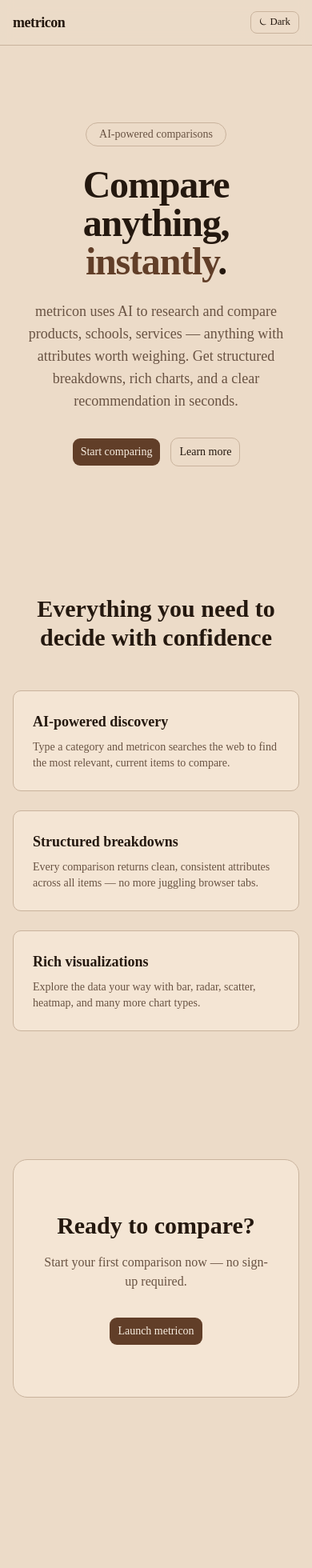
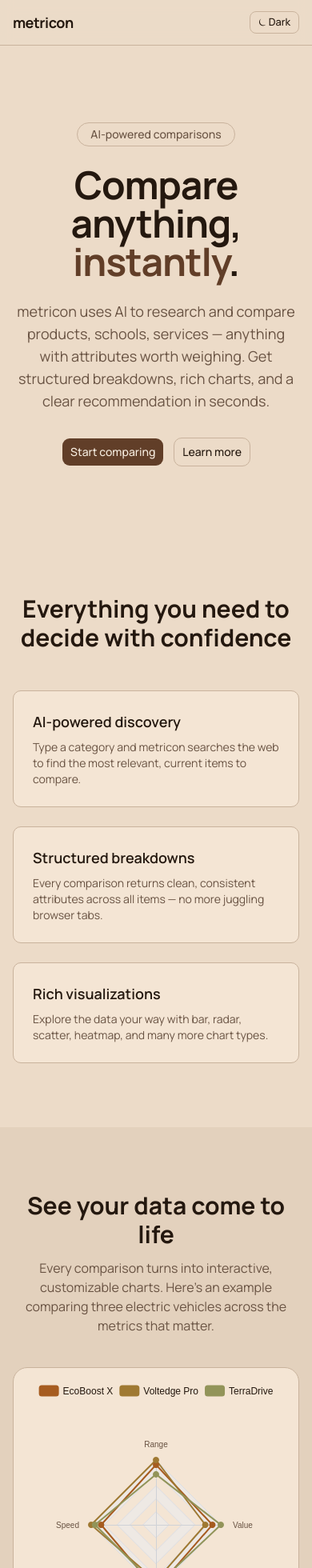
Before and after one commit to brimatt16219/metricon, a Next.js app in the folder frontend/: page / in a window 390 px wide. Shown: the top 1960 px of the page at 80% size. Before the commit the page ends 1827 px from the top, so only its background shows below. Built offline with nearby package versions, Linux system fonts and the light colour scheme.

Commit message:
feat: UI polish: Manrope font, landing showcase with layered bands, chart hover/axis fixes

```diff
--- a/frontend/src/app/layout.tsx
+++ b/frontend/src/app/layout.tsx
@@ -1,11 +1,11 @@
 import type { Metadata } from "next";
-import { Geist, Geist_Mono } from "next/font/google";
+import { Manrope, Geist_Mono } from "next/font/google";
 import "./globals.css";
 import { ThemeProvider } from "@/components/ThemeProvider";
 import { Navbar } from "@/components/Navbar";
 
-const geistSans = Geist({
-  variable: "--font-geist-sans",
+const manrope = Manrope({
+  variable: "--font-sans",
   subsets: ["latin"],
 });
 
@@ -27,7 +27,7 @@ export default function RootLayout({
   return (
     <html
       lang="en"
-      className={`${geistSans.variable} ${geistMono.variable} h-full antialiased`}
+      className={`${manrope.variable} ${geistMono.variable} h-full antialiased`}
       suppressHydrationWarning
     >
       <body className="min-h-full flex flex-col">
--- a/frontend/src/app/page.tsx
+++ b/frontend/src/app/page.tsx
@@ -1,5 +1,6 @@
 import Link from "next/link";
 import { Button } from "@/components/ui/button";
+import { LandingChart } from "@/components/LandingChart";
 
 export default function LandingPage() {
   return (
@@ -56,8 +57,25 @@ export default function LandingPage() {
         </div>
       </section>
 
-      {/* CTA */}
-      <section className="max-w-5xl mx-auto px-4 py-20">
+      {/* Showcase — layered band */}
+      <section className="bg-muted py-20">
+        <div className="max-w-5xl mx-auto px-4">
+          <h2 className="text-3xl font-bold text-center mb-3">
+            See your data come to life
+          </h2>
+          <p className="text-muted-foreground text-center mb-10 max-w-2xl mx-auto">
+            Every comparison turns into interactive, customizable charts. Here&apos;s an
+            example comparing three electric vehicles across the metrics that matter.
+          </p>
+          <div className="rounded-2xl border bg-card p-4 sm:p-6">
+            <LandingChart />
+          </div>
+        </div>
+      </section>
+
+      {/* CTA — layered band */}
+      <section className="bg-secondary py-20">
+        <div className="max-w-5xl mx-auto px-4">
           <div className="rounded-2xl border bg-card px-8 py-16 text-center">
             <h2 className="text-3xl font-bold mb-4">Ready to compare?</h2>
             <p className="text-muted-foreground mb-8 max-w-xl mx-auto">
@@ -67,6 +85,7 @@ export default function LandingPage() {
               <Link href="/app">Launch metricon</Link>
             </Button>
           </div>
+        </div>
       </section>
     </main>
   );
--- a/frontend/src/components/ComparisonCharts.tsx
+++ b/frontend/src/components/ComparisonCharts.tsx
@@ -7,6 +7,7 @@ import { Button } from "@/components/ui/button";
 import {
   CHART_REGISTRY,
   DEFAULT_CHART_KEYS,
+  finalizeOption,
   type ChartContext,
   type ChartPalette,
 } from "@/components/charts/registry";
@@ -134,9 +135,9 @@ function ChartSlot({
         {usable ? (
           <ReactECharts
             key={chartKey}
-            option={def!.build(slotCtx)}
+            option={finalizeOption(def!.build(slotCtx))}
             opts={{ renderer: "svg" }}
-            style={{ height: 360 }}
+            style={{ height: 400 }}
             notMerge
           />
         ) : (
--- /dev/null
+++ b/frontend/src/components/LandingChart.tsx
@@ -0,0 +1,78 @@
+"use client";
+
+import dynamic from "next/dynamic";
+import { useEffect, useState } from "react";
+import {
+  CHART_REGISTRY,
+  finalizeOption,
+  type ChartContext,
+  type ChartPalette,
+} from "@/components/charts/registry";
+
+const ReactECharts = dynamic(() => import("echarts-for-react"), { ssr: false });
+
+// Hardcoded example comparison so the landing page shows a real, themed chart.
+const EXAMPLE_ITEMS = ["EcoBoost X", "Voltedge Pro", "TerraDrive"];
+const EXAMPLE_ATTRS = ["Range", "Speed", "Comfort", "Value"];
+const EXAMPLE_DATA = [
+  { name: "EcoBoost X", Range: 88, Speed: 72, Comfort: 90, Value: 80 },
+  { name: "Voltedge Pro", Range: 95, Speed: 85, Comfort: 78, Value: 70 },
+  { name: "TerraDrive", Range: 74, Speed: 80, Comfort: 85, Value: 92 },
+];
+
+function useChartPalette() {
+  const [palette, setPalette] = useState<ChartPalette | null>(null);
+
+  useEffect(() => {
+    const read = () => {
+      const root = getComputedStyle(document.documentElement);
+      const v = (name: string) => root.getPropertyValue(name).trim();
+      setPalette({
+        colors: [
+          v("--chart-1"),
+          v("--chart-2"),
+          v("--chart-3"),
+          v("--chart-4"),
+          v("--chart-5"),
+        ],
+        text: v("--foreground"),
+        axis: v("--muted-foreground"),
+      });
+    };
+
+    read();
+    const observer = new MutationObserver(read);
+    observer.observe(document.documentElement, {
+      attributes: true,
+      attributeFilter: ["class"],
+    });
+    return () => observer.disconnect();
+  }, []);
+
+  return palette;
+}
+
+export function LandingChart() {
+  const palette = useChartPalette();
+
+  if (!palette) return <div style={{ height: 360 }} />;
+
+  const ctx: ChartContext = {
+    items: EXAMPLE_ITEMS,
+    data: EXAMPLE_DATA,
+    numericalAttributes: EXAMPLE_ATTRS,
+    palette,
+    axes: {},
+  };
+
+  const def = CHART_REGISTRY.find((d) => d.key === "radar")!;
+
+  return (
+    <ReactECharts
+      option={finalizeOption(def.build(ctx))}
+      opts={{ renderer: "svg" }}
+      style={{ height: 360 }}
+      notMerge
+    />
+  );
+}
--- a/frontend/src/components/Navbar.tsx
+++ b/frontend/src/components/Navbar.tsx
@@ -1,10 +1,16 @@
+import Link from "next/link";
 import { ThemeToggle } from "@/components/ThemeToggle";
 
 export function Navbar() {
   return (
     <header className="w-full border-b bg-background/80 backdrop-blur-sm sticky top-0 z-50">
       <div className="max-w-5xl mx-auto px-4 h-14 flex items-center justify-between">
-        <span className="font-bold text-lg tracking-tight">metricon</span>
+        <Link
+          href="/"
+          className="font-bold text-lg tracking-tight hover:opacity-80 transition-opacity"
+        >
+          metricon
+        </Link>
         <ThemeToggle />
       </div>
     </header>
--- a/frontend/src/components/charts/registry.ts
+++ b/frontend/src/components/charts/registry.ts
@@ -38,7 +38,7 @@ const axis = (ctx: ChartContext, role: string, fallbackIndex: number) =>
 const base = (p: ChartPalette): EChartsOption => ({
   color: p.colors,
   textStyle: { color: p.text },
-  legend: { textStyle: { color: p.text }, type: "scroll" },
+  legend: { textStyle: { color: p.text }, type: "scroll", top: 0, left: "center" },
 });
 
 const axisStyle = (p: ChartPalette) => ({ color: p.axis, fontSize: 10 });
@@ -135,6 +135,7 @@ export const CHART_REGISTRY: ChartDef[] = [
       series: [
         {
           type: "radar",
+          emphasis: { disabled: true },
           data: ctx.items.map((item) => ({
             name: item,
             value: ctx.numericalAttributes.map((a) => val(ctx, item, a)),
@@ -157,9 +158,23 @@ export const CHART_REGISTRY: ChartDef[] = [
       return {
         ...base(ctx.palette),
         tooltip: { trigger: "item" },
-        grid: { left: 50, right: 20, top: 40, bottom: 40 },
-        xAxis: { type: "value", name: xa, nameTextStyle: { color: ctx.palette.axis }, axisLabel: axisStyle(ctx.palette) },
-        yAxis: { type: "value", name: ya, nameTextStyle: { color: ctx.palette.axis }, axisLabel: axisStyle(ctx.palette) },
+        grid: { left: 60, right: 30, top: 40, bottom: 56 },
+        xAxis: {
+          type: "value",
+          name: xa,
+          nameLocation: "middle",
+          nameGap: 32,
+          nameTextStyle: { color: ctx.palette.axis },
+          axisLabel: axisStyle(ctx.palette),
+        },
+        yAxis: {
+          type: "value",
+          name: ya,
+          nameLocation: "middle",
+          nameGap: 44,
+          nameTextStyle: { color: ctx.palette.axis },
+          axisLabel: axisStyle(ctx.palette),
+        },
         series: ctx.items.map((item) => ({
           name: item,
           type: "scatter",
@@ -282,4 +297,45 @@ export const CHART_REGISTRY: ChartDef[] = [
   },
 ];
 
+// Applied to every built chart: kills the hover-emphasis flicker and keeps
+// long category-axis labels from overlapping each other.
+export function finalizeOption(option: EChartsOption): EChartsOption {
+  const seriesList = Array.isArray(option.series)
+    ? option.series
+    : option.series
+    ? [option.series]
+    : [];
+  seriesList.forEach((s) => {
+    (s as { emphasis?: { disabled: boolean } }).emphasis = { disabled: true };
+  });
+
+  const fixCategoryAxis = (ax: unknown) => {
+    if (
+      ax &&
+      typeof ax === "object" &&
+      (ax as { type?: string }).type === "category"
+    ) {
+      const a = ax as { axisLabel?: Record<string, unknown> };
+      a.axisLabel = {
+        ...(a.axisLabel ?? {}),
+        interval: 0,
+        rotate: 20,
+        hideOverlap: true,
+        margin: 16,
+      };
+      // Give the rotated labels room so they aren't clipped at the bottom.
+      if (
+        option.grid &&
+        typeof option.grid === "object" &&
+        !Array.isArray(option.grid)
+      ) {
+        (option.grid as { bottom?: number }).bottom = 70;
+      }
+    }
+  };
+  fixCategoryAxis(option.xAxis);
+
+  return option;
+}
+
 export const DEFAULT_CHART_KEYS = ["bar", "line", "radar", "scatter", "pie"];
```
Lines whose indentation alone changed are shown as unchanged.
